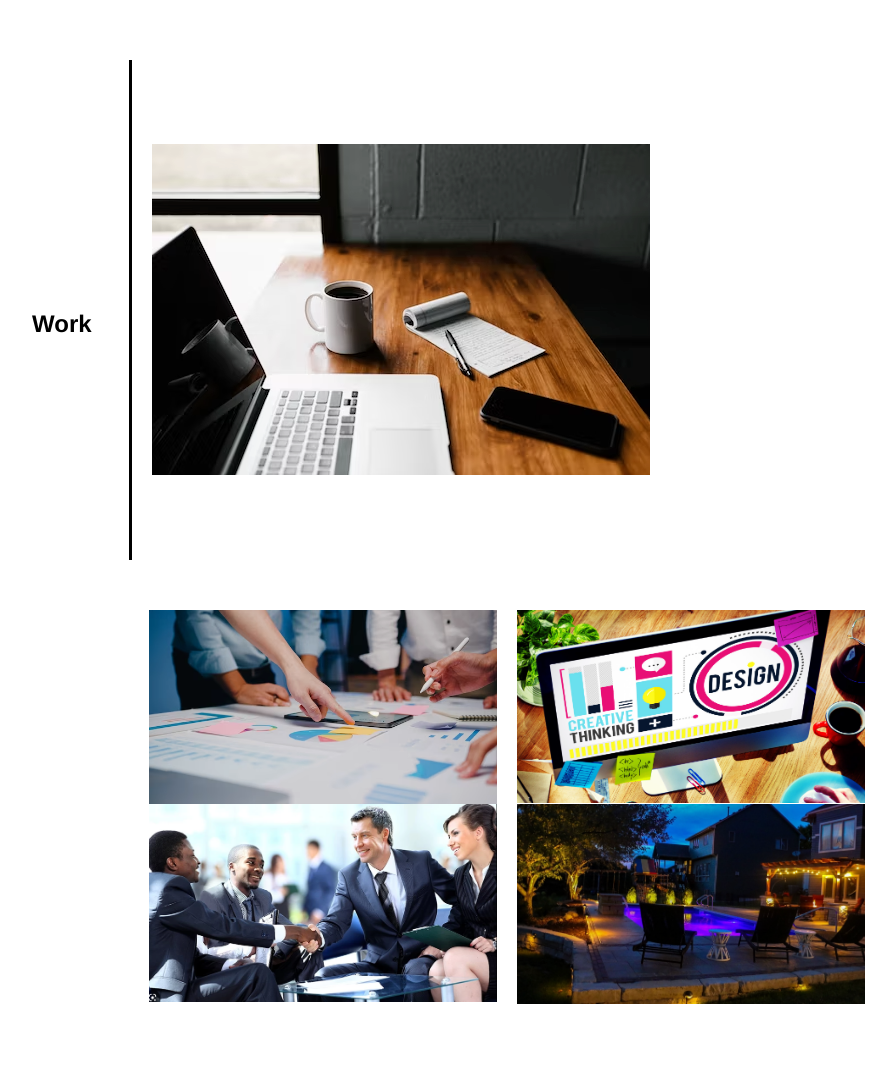
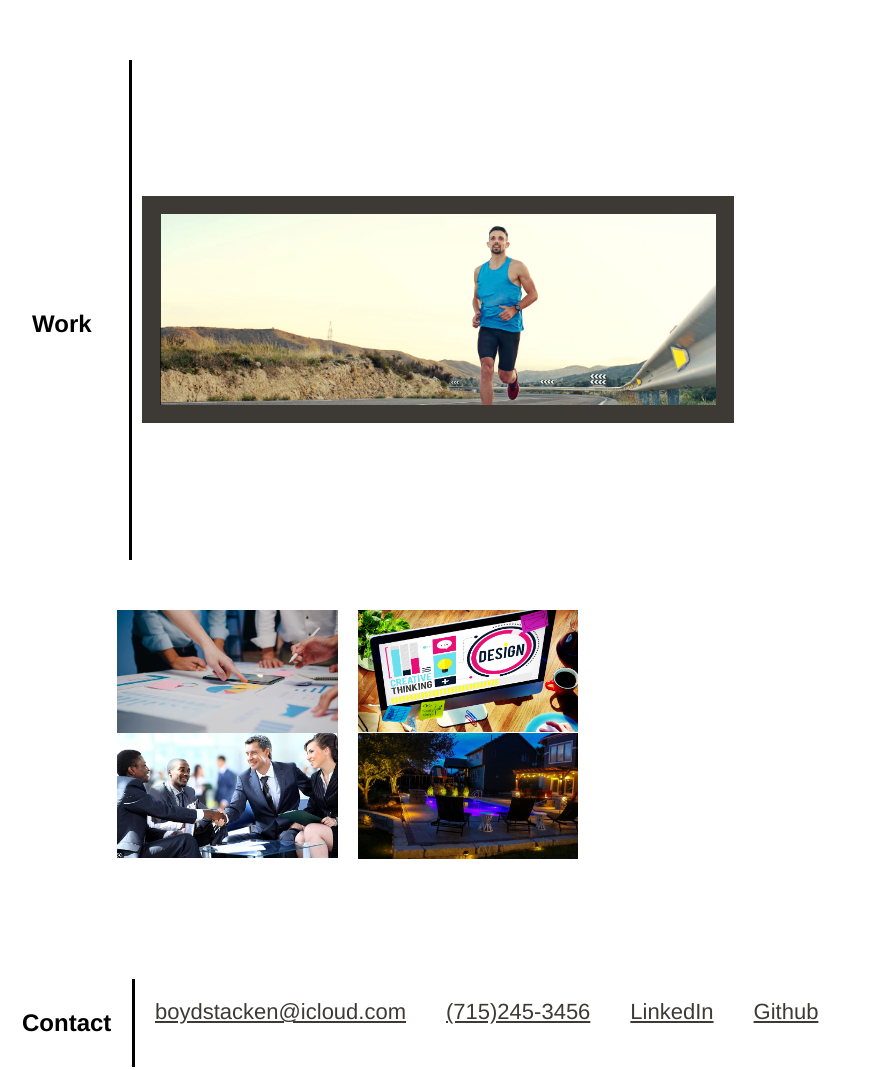
Before and after one commit to boydstacken/02-Challenge, a plain HTML site: page index.html in a window 1280 px wide. Shown: the part 900-1970 px from the top of the page, without its empty margins (158-1054 px from the left). Drawn offline with Linux system fonts and the light colour scheme.

```diff
--- a/Assets/style.css
+++ b/Assets/style.css
@@ -146,6 +146,10 @@ a {
     padding: 10px;
 
 }
+.gallery {
+    max-width: 65%;
+}
+
 .flexbox-container h2 {
     width: 100px;
 }
@@ -164,6 +168,7 @@ a {
     max-width: 100%;
     flex-flow: row wrap;
     justify-content: center;
+    overflow: hidden;
  }
 
  .work-styling {
--- a/index.html
+++ b/index.html
@@ -45,7 +45,9 @@
                 <div class="flexbox-container" >
                     <h2 class="work-styling">Work</h2>
                         <div class="gallery" id="work">
-                            <img src="Assets/Marketing.png" alt="Computer desk" class="flexbox-container img-styling">
+                            <a href="https://boydstacken.github.io/fitness-forecast/">
+                            <img src="Assets/Running Outside Banner.png" alt="guy Running" class="flexbox-container img-styling">
+                            </a>
                         </div>
                         <div class="gallery ul" id="work">
                                 <ul>
```
Also changed, not shown: Assets/Running Outside Banner.png (added), 1 other file.
